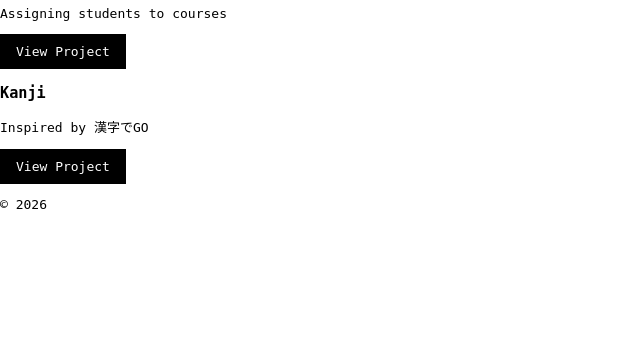
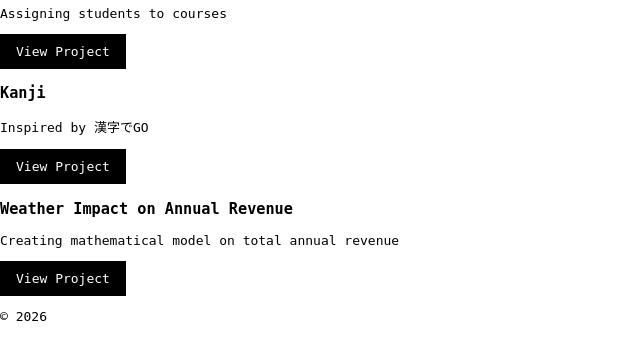
Before and after one commit to Michxz312/portfolio, a Flask app: page /project in a window 1280 px wide. Shown: the part 297-657 px from the top of the page, without its empty margins (0-640 px from the left). Run offline with Flask 3, Linux system fonts and the light colour scheme.

Commit message:
Add revenue project and update project page

```diff
--- a/app.py
+++ b/app.py
@@ -25,6 +25,10 @@ def contact():
 def project():
     return render_template('projects/project.html')
 
+@app.route('/project/revenue')
+def revenue():
+    return render_template('projects/revenue.html')
+
 if __name__ == '__main__':
     seed()
     app.run(debug = True)
--- a/templates/projects/project.html
+++ b/templates/projects/project.html
@@ -27,6 +27,13 @@
                     View Project
                 </a>
             </div>
+            <div>
+                <h3>Weather Impact on Annual Revenue</h3>
+                <p>Creating mathematical model on total annual revenue</p>
+                <a class="intro-button" href="{{ url_for('revenue') }}">
+                    View Project
+                </a>
+            </div>
         </div>
 
 
--- /dev/null
+++ b/templates/projects/revenue.html
@@ -0,0 +1,5 @@
+{% extends "index.html" %}
+
+{% block content %}
+
+{% endblock %}
```
